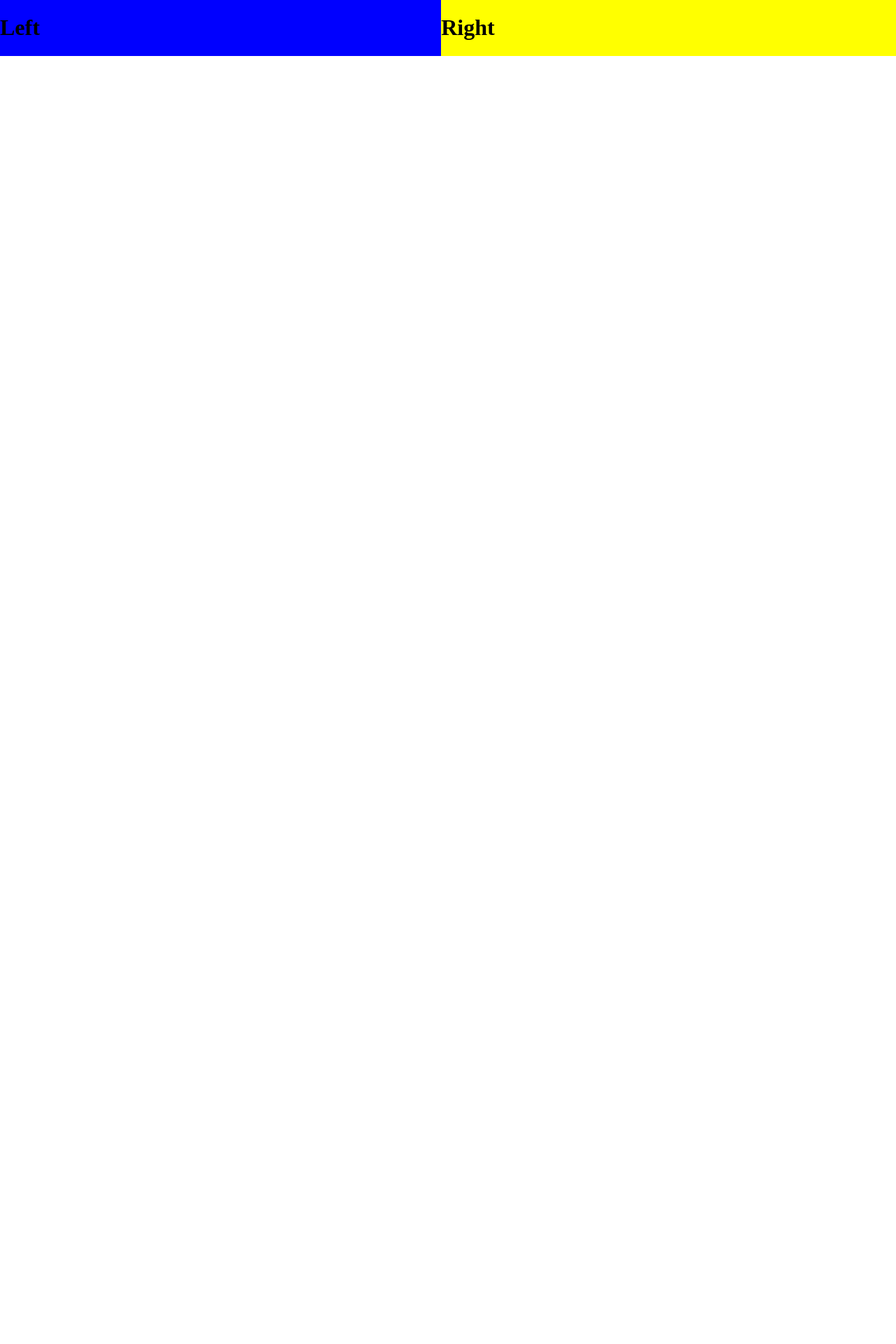
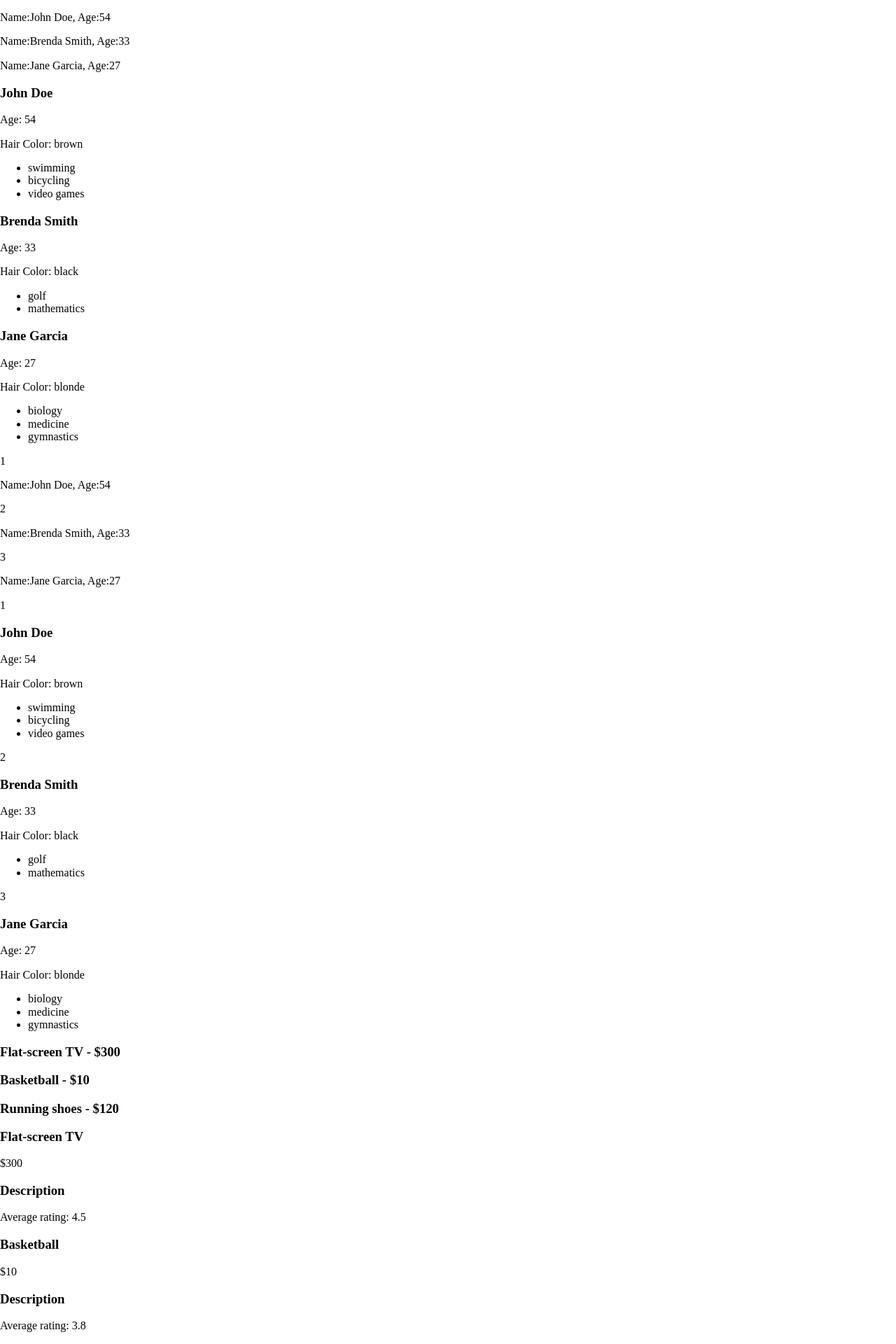
Before and after one commit to chrisart10/react-desing-pattern, a React (Create React App) app: page / in a window 1280 px wide. Shown: the top 1920 px of the page at 70% size. Before the commit the page ends 800 px from the top, so only its background shows below. Built offline with nearby package versions, Linux system fonts and the light colour scheme.

Commit message:
++ List and list of items

```diff
--- a/src/App.jsx
+++ b/src/App.jsx
@@ -1,19 +1,54 @@
-import SplitScreen from "./components/splitScreen";
-
-function Left() {
-	return <h1>Left</h1>;
-}
-function Right() {
-	return <h1>Right</h1>;
-}
+import NumberedList from "./components/NumberedList";
+import LargePersonListOfItem from "./components/people/LargePersonListItem";
+import SmallPersonListOfItem from "./components/people/SmallPersonListItem";
+import LargeProductsListItems from "./components/product/LargeProductsListItem";
+import SmallProductsListItems from "./components/product/SmallProductsListItems";
+import RegularList from "./components/RegularList";
+import { people, products } from "./data/people";
 
 function App() {
 	return (
 		<div>
-			<SplitScreen colorLeft="blue" colorRight="yellow">
-				<Left />
-				<Right />
-			</SplitScreen>
+			<RegularList
+				items={people}
+				resourceName="person"
+				itemComponent={SmallPersonListOfItem}
+			/>
+			<RegularList
+				items={people}
+				resourceName="person"
+				itemComponent={LargePersonListOfItem}
+			/>
+			<NumberedList
+				items={people}
+				resourceName="person"
+				itemComponent={SmallPersonListOfItem}
+			/>
+			<NumberedList
+				items={people}
+				resourceName="person"
+				itemComponent={LargePersonListOfItem}
+			/>
+			<RegularList
+				items={products}
+				resourceName="product"
+				itemComponent={SmallProductsListItems}
+			/>
+			<RegularList
+				items={products}
+				resourceName="product"
+				itemComponent={LargeProductsListItems}
+			/>
+			<NumberedList
+				items={products}
+				resourceName="product"
+				itemComponent={SmallProductsListItems}
+			/>
+			<NumberedList
+				items={products}
+				resourceName="product"
+				itemComponent={LargeProductsListItems}
+			/>
 		</div>
 	);
 }
--- /dev/null
+++ b/src/components/NumberedList.jsx
@@ -0,0 +1,17 @@
+function NumberedList({ items, resourceName, itemComponent: ItemComponent }) {
+	return (
+		<>
+			{items.map((item, index) => (
+				<>
+					<p>{index + 1}</p>
+					<ItemComponent
+						key={item + toString(index)}
+						{...{ [resourceName]: item }}
+					/>
+				</>
+			))}
+		</>
+	);
+}
+
+export default NumberedList;
--- /dev/null
+++ b/src/components/RegularList.jsx
@@ -0,0 +1,14 @@
+function RegularList({ items, resourceName, itemComponent: ItemComponent }) {
+	return (
+		<>
+			{items.map((item, index) => (
+				<ItemComponent
+					key={item + toString(index)}
+					{...{ [resourceName]: item }}
+				/>
+			))}
+		</>
+	);
+}
+
+export default RegularList;
--- /dev/null
+++ b/src/components/people/LargePersonListItem.jsx
@@ -0,0 +1,19 @@
+/* eslint-disable object-curly-newline */
+/* eslint-disable react/jsx-one-expression-per-line */
+function LargePersonListOfItem({ person }) {
+	const { name, age, hairColor, hobbies } = person;
+	return (
+		<>
+			<h3>{name}</h3>
+			<p>Age: {age}</p>
+			<p>Hair Color: {hairColor}</p>
+			<ul>
+				{hobbies.map((hobby, index) => (
+					<li key={hobby + toString(index)}>{hobby}</li>
+				))}
+			</ul>
+		</>
+	);
+}
+
+export default LargePersonListOfItem;
--- /dev/null
+++ b/src/components/people/SmallPersonListItem.jsx
@@ -0,0 +1,11 @@
+/* eslint-disable react/jsx-one-expression-per-line */
+function SmallPersonListOfItem({ person }) {
+	const { name, age } = person;
+	return (
+		<p>
+			Name:{name}, Age:{age}
+		</p>
+	);
+}
+
+export default SmallPersonListOfItem;
--- /dev/null
+++ b/src/components/product/LargeProductsListItem.jsx
@@ -0,0 +1,17 @@
+/* eslint-disable object-curly-newline */
+/* eslint-disable no-undef */
+/* eslint-disable react/jsx-one-expression-per-line */
+function LargeProductsListItems({ product }) {
+	const { name, price, Description, rating } = product;
+	return (
+		<>
+			<h3>{name}</h3>
+			<p>{price}</p>
+			<h3>Description</h3>
+			<p>{Description}</p>
+			<p>Average rating: {rating}</p>
+		</>
+	);
+}
+
+export default LargeProductsListItems;
--- /dev/null
+++ b/src/components/product/SmallProductsListItems.jsx
@@ -0,0 +1,11 @@
+/* eslint-disable react/jsx-one-expression-per-line */
+function SmallProductsListItems({ product }) {
+	const { name, price } = product;
+	return (
+		<h3>
+			{name} - {price}
+		</h3>
+	);
+}
+
+export default SmallProductsListItems;
--- /dev/null
+++ b/src/data/people.js
@@ -0,0 +1,41 @@
+export const people = [
+	{
+		name: "John Doe",
+		age: 54,
+		hairColor: "brown",
+		hobbies: ["swimming", "bicycling", "video games"],
+	},
+	{
+		name: "Brenda Smith",
+		age: 33,
+		hairColor: "black",
+		hobbies: ["golf", "mathematics"],
+	},
+	{
+		name: "Jane Garcia",
+		age: 27,
+		hairColor: "blonde",
+		hobbies: ["biology", "medicine", "gymnastics"],
+	},
+];
+
+export const products = [
+	{
+		name: "Flat-screen TV",
+		price: "$300",
+		description: "Huge LCD screen, a great deal",
+		rating: 4.5,
+	},
+	{
+		name: "Basketball",
+		price: "$10",
+		description: "Just like the pros use",
+		rating: 3.8,
+	},
+	{
+		name: "Running shoes",
+		price: "$120",
+		description: "State-of-the-art technology for optimum running",
+		rating: 4.2,
+	},
+];
```
Also changed, not shown: .eslintrc.json, 1 other file (tests, documents, lock files or other folders).
